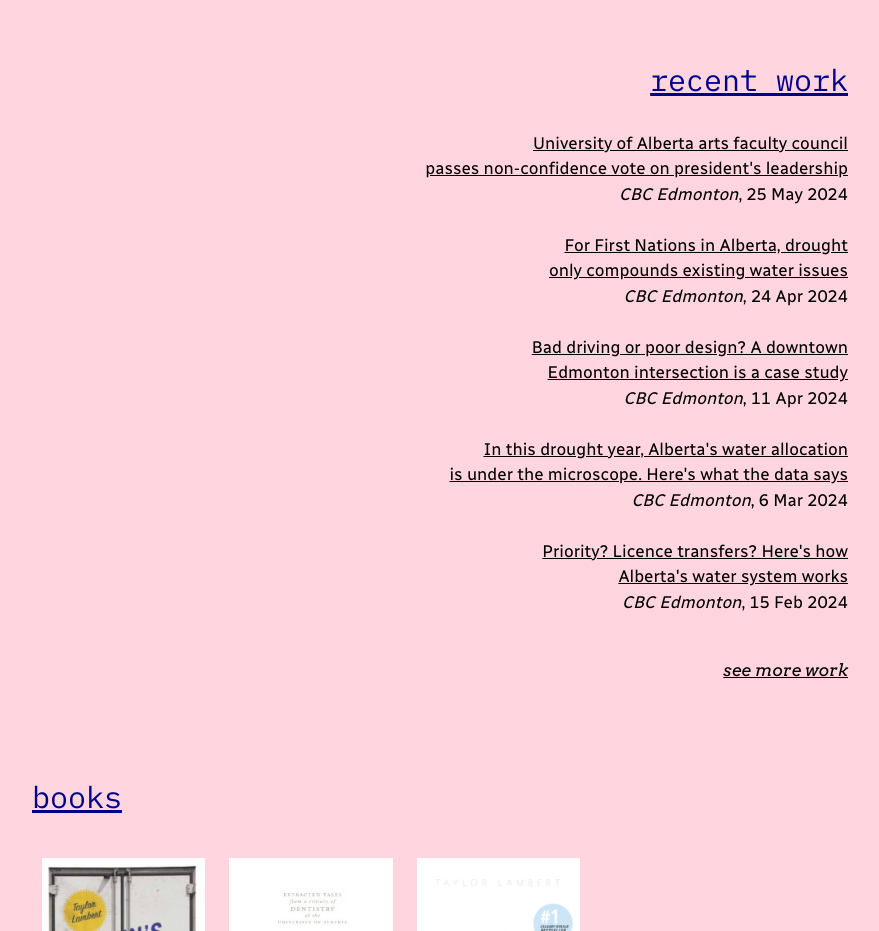
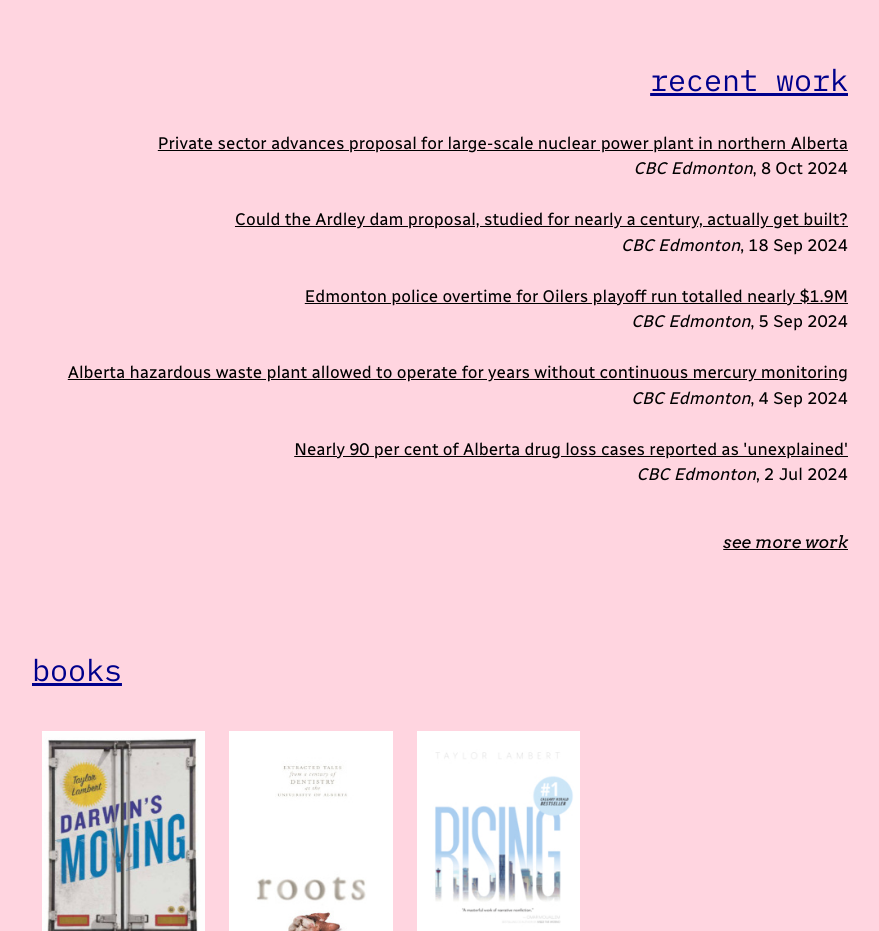
Before and after one commit to tslambert/0, a plain HTML site: page index.html in a window 1280 px wide. Shown: the part 860-1791 px from the top of the page, without its empty margins (200-1079 px from the left). Drawn offline with Linux system fonts and the light colour scheme.

Commit message:
Update index.html

```diff
--- a/index.html
+++ b/index.html
@@ -68,34 +68,34 @@
 	</p>
 
 	<p class="right">
-		<a href="https://www.cbc.ca/1.7214794" target="_blank">
-		University of Alberta arts faculty council<br>passes non-confidence vote on president's leadership
+		<a href="https://www.cbc.ca/1.7345039" target="_blank">
+		Private sector advances proposal for large-scale nuclear power plant in northern Alberta
 		</a><br>&nbsp; &nbsp; &nbsp;
-		<em>CBC Edmonton</em>, 25 May 2024
+		<em>CBC Edmonton</em>, 8 Oct 2024
 		<br><br>
 
-		<a href="https://www.cbc.ca/1.7182037" target="_blank">
-		For First Nations in Alberta, drought<br>only compounds existing water issues
+		<a href="https://www.cbc.ca/1.7324727" target="_blank">
+		Could the Ardley dam proposal, studied for nearly a century, actually get built?
 		</a><br>&nbsp; &nbsp; &nbsp;
-		<em>CBC Edmonton</em>, 24 Apr 2024
+		<em>CBC Edmonton</em>, 18 Sep 2024
 		<br><br>
 
-		<a href="https://www.cbc.ca/1.7168981" target="_blank">
-		Bad driving or poor design? A downtown<br>Edmonton intersection is a case study
+		<a href="https://www.cbc.ca/1.7313057" target="_blank">
+		Edmonton police overtime for Oilers playoff run totalled nearly $1.9M
 		</a><br>&nbsp; &nbsp; &nbsp;
-		<em>CBC Edmonton</em>, 11 Apr 2024
+		<em>CBC Edmonton</em>, 5 Sep 2024
 		<br><br>
 
-		<a href="https://www.cbc.ca/1.7133575" target="_blank">
-		In this drought year, Alberta's water allocation<br>is under the microscope. Here's what the data says
+		<a href="https://www.cbc.ca/1.7311722" target="_blank">
+		Alberta hazardous waste plant allowed to operate for years without continuous mercury monitoring
 		</a><br>&nbsp; &nbsp; &nbsp;
-		<em>CBC Edmonton</em>, 6 Mar 2024
+		<em>CBC Edmonton</em>, 4 Sep 2024
 		<br><br>
 
-		<a href="https://www.cbc.ca/1.7115044" target="_blank">
-		Priority? Licence transfers? Here's how<br>Alberta's water system works
+		<a href="https://www.cbc.ca/1.7249907" target="_blank">
+		Nearly 90 per cent of Alberta drug loss cases reported as 'unexplained'
 		</a><br>&nbsp; &nbsp; &nbsp;
-		<em>CBC Edmonton</em>, 15 Feb 2024
+		<em>CBC Edmonton</em>, 2 Jul 2024
 		<br><br>
 
 
```
